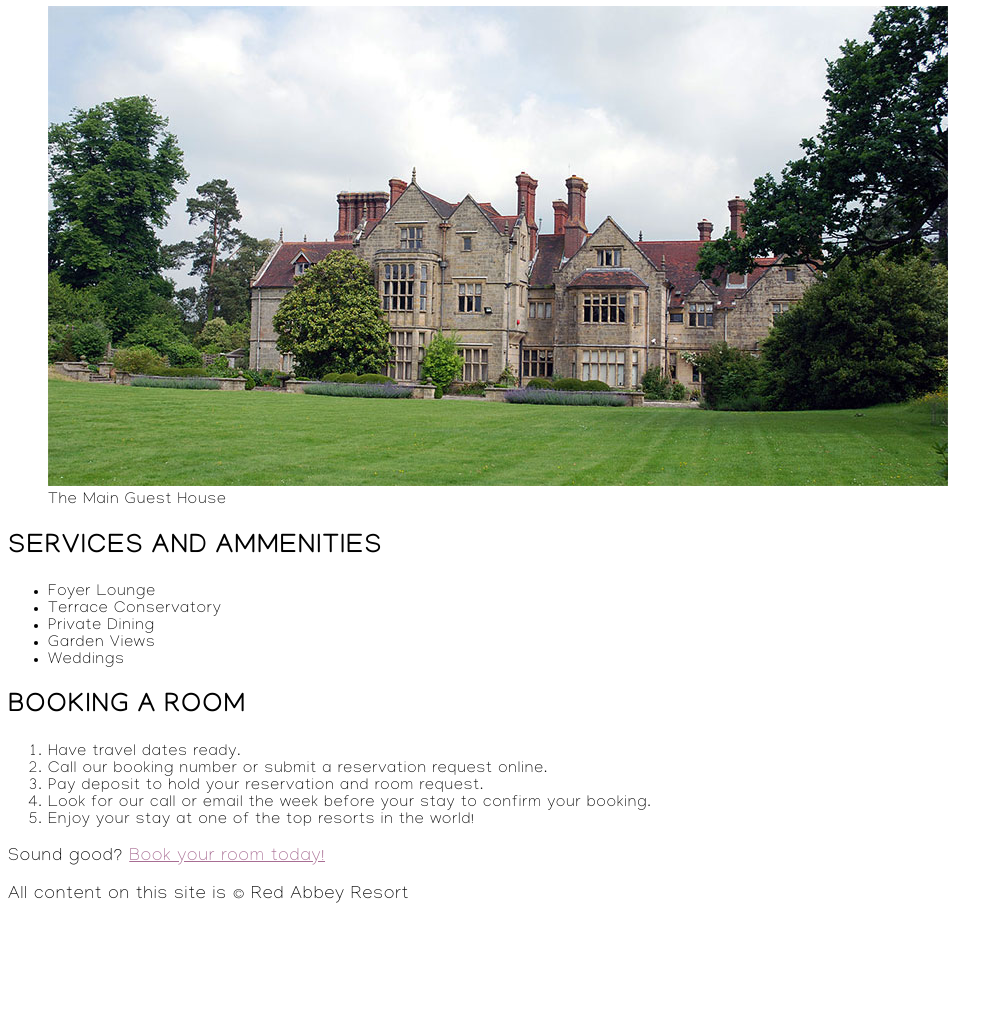
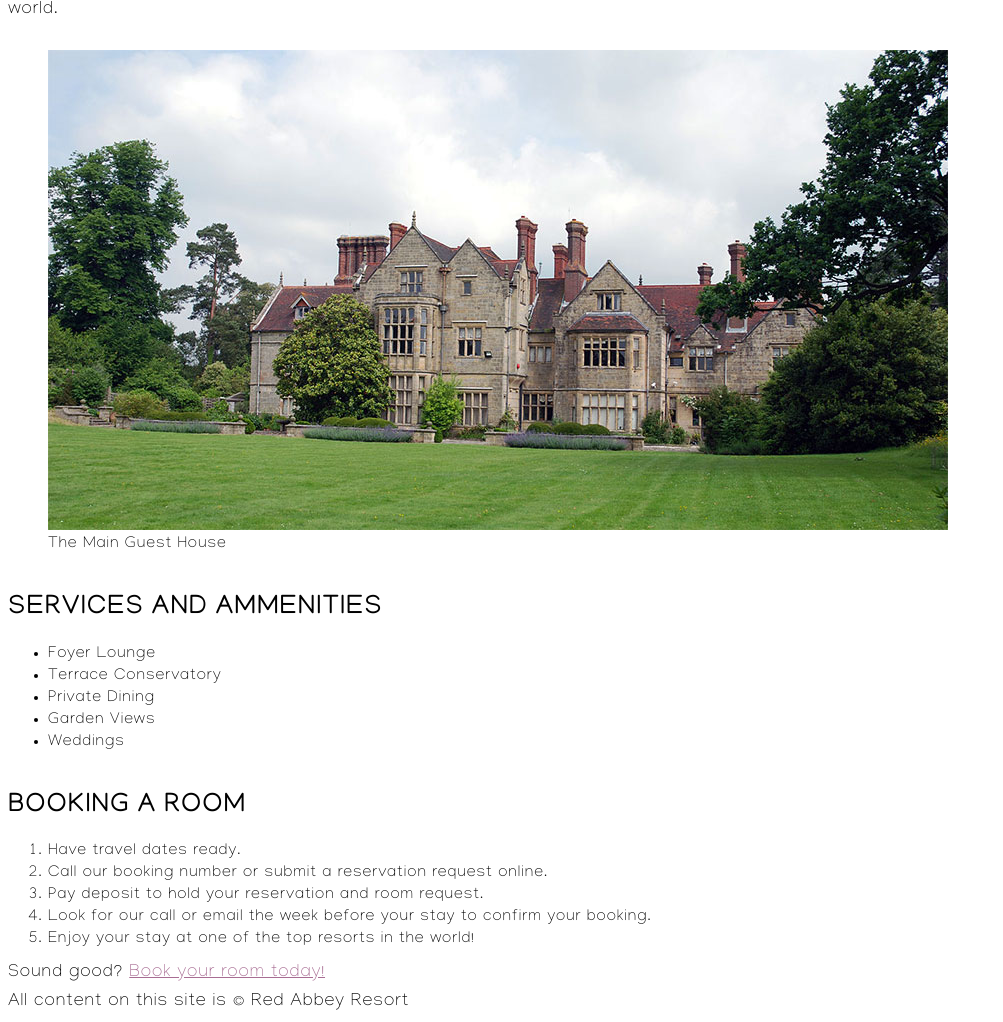
Before and after one commit to Phainix/GADS2020, a plain HTML site: page css/introduction_to_css/index.html in a window 1280 px wide. Shown: the part 228-1250 px from the top of the page, without its empty margins (0-1003 px from the left). Before the commit the page ends 1151 px from the top, so only its background shows below. Drawn offline with Linux system fonts and the light colour scheme.

Commit message:
Lesson 12

```diff
--- a/css/introduction_to_css/styles/main.css
+++ b/css/introduction_to_css/styles/main.css
@@ -6,10 +6,12 @@ body {
 
 h1 {
     font-size: 42px;
+    margin-top: 60px;
 }
 
 h2 {
     font-size: 27px;
+    margin-top: 40px;
 }
 
 h1, h2, h3, h4, h5, h6 {
@@ -19,11 +21,12 @@ h1, h2, h3, h4, h5, h6 {
 
 p {
     font-size: 18px;
+    margin-bottom: 10px;
+    margin-top: 10px;
 }
 
 a, a:link {
     color: rgb(168, 109,147);
-    line-height: 1.2;
 }
 
 a:visited {
@@ -37,3 +40,12 @@ a:hover {
 a:active {
     color: rgb(247, 20, 173);
 }
+
+figure {
+    margin-top: 30px;
+    margin-bottom: 30px;
+}
+
+li {
+    margin-bottom: 5px;
+}
```
